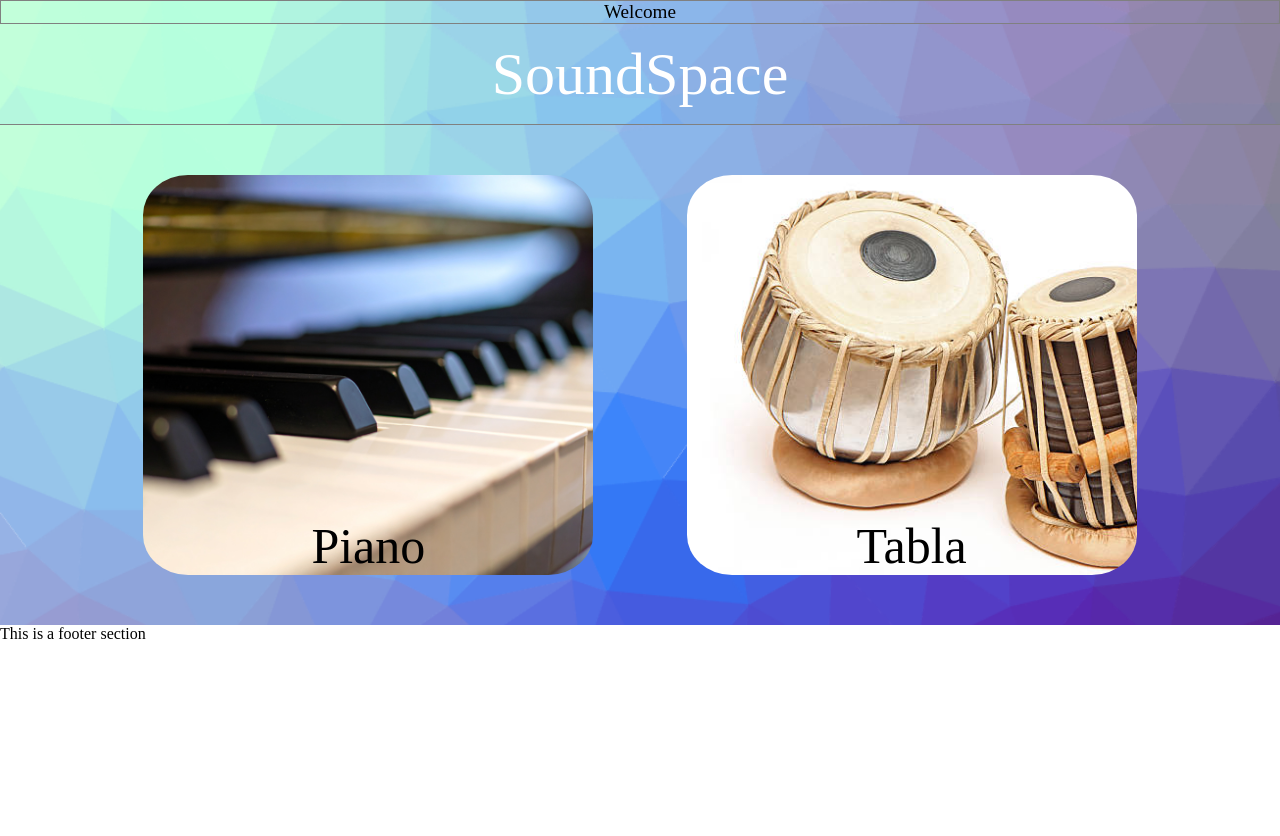
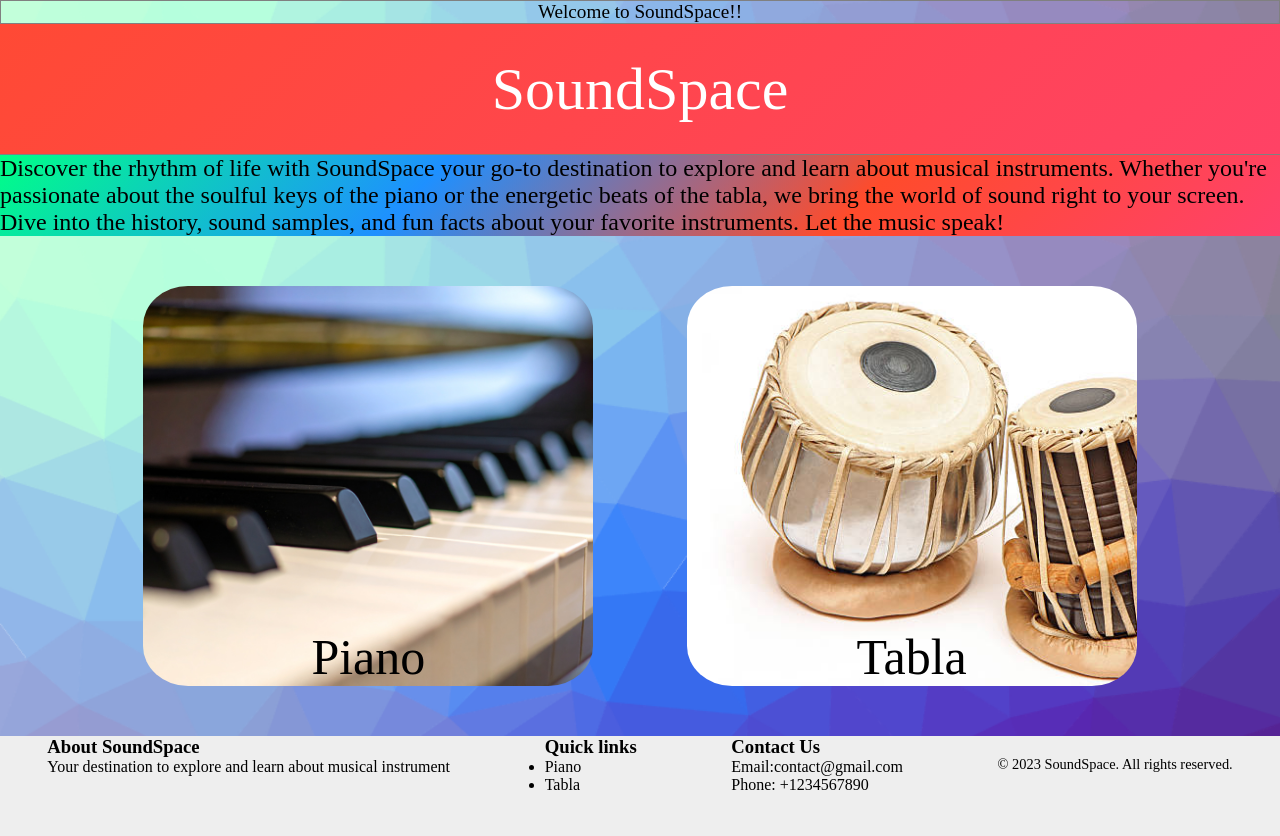
Before and after one commit to Ked123-hub/TechRush_webdev, a plain HTML site: page index.html in a window 1280 px wide. Before the commit the page ends 800 px from the top, so only its background shows below. Drawn offline with Linux system fonts and the light colour scheme.

Commit message:
Footer and navbar changes

```diff
--- a/index.html
+++ b/index.html
@@ -7,10 +7,16 @@
     <link rel="stylesheet" href="style.css">
 </head>
 <body>
-    <header>Welcome</header>
+    <header>Welcome to SoundSpace!!</header>
     <div id="navbar">
         SoundSpace
     </div>
+    <div class="para">
+        <p>
+            Discover the rhythm of life with SoundSpace your go-to destination to explore and learn about musical instruments. Whether you're passionate about the soulful keys of the piano or the energetic beats of the tabla, we bring the world of sound right to your screen. Dive into the history, sound samples, and fun facts about your favorite instruments. Let the music speak!
+        </p>
+    </div>
+
     <div id="intro">
         <span id="sound">Space</span>
         <span id="space">Sound</span>
@@ -34,7 +40,28 @@
     </a>
     </div>
     <footer>
-        This is a footer section
+        <div class="footer-content">
+            <div class="footer-about">
+                <h3>
+                    About SoundSpace
+                </h3>
+                <p>Your destination to explore and learn about musical instrument</p>
+            </div>
+            <div class="footer-links">
+                <h3>Quick links</h3>
+                <ul>
+                    <li><a href="piano .html">Piano</a></li>
+                    <li><a href="Tabla.html">Tabla</a></li>
+                </ul>
+            </div>
+            <div class="footer-contact">
+                <h3>Contact Us</h3>
+                <p>Email:contact@gmail.com</p>
+                <p>Phone: +1234567890</p>
+        </div>
+        <div class="footer-bottom">
+            <p>&copy; 2023 SoundSpace. All rights reserved.</p>
+        </div>
     </footer>
 </body>
 </html>
--- a/style.css
+++ b/style.css
@@ -18,17 +18,31 @@ header{
 
 #navbar{
     height:100px;
-    background-image:url('background.png');
-    color:white;
     border-bottom:gray 1px solid;
     font-size:60px;
     display:flex;
     justify-content: center;
     align-items:center;
-    /* border-top:1% solid gray; */
     background-size: cover;
+    background: linear-gradient(-45deg, #ff416c, #ff4b2b, #1e90ff, #00ff87);
+    background-size: 400% 400%;
+    animation: gradientMove 10s ease infinite;
+    padding: 15px;
+    color: white;
+    text-align: center;
 }
 
+@keyframes gradientMove {
+  0% {
+    background-position: 0% 50%;
+  }
+  50% {
+    background-position: 100% 50%;
+  }
+  100% {
+    background-position: 0% 50%;
+  }
+}
 #intro{
     position:absolute;
     top:40%;
@@ -252,3 +266,32 @@ header{
     justify-content: space-evenly;
 
 }
+footer{
+    width:100%;
+    height:100px;
+    background-color: #eee;
+    color:#222;
+}
+.footer-content{
+    display:flex;
+    justify-content:space-around;
+    flex-wrap:wrap;
+}
+.footer-section{
+    margin:10px;
+    max-width:300px;
+}
+.footer-section h3{
+    border-bottom:1px solid #555;
+    padding-bottom:5px;
+}
+.footer-bottom{
+    margin-top:20px;
+    font-size:0.9em;
+    color:#aaa;
+}
+.para{
+    font-size:1.5rem;
+    z-index:1;
+    background: linear-gradient(-45deg, #ff416c, #ff4b2b, #1e90ff, #00ff87);
+}
```
